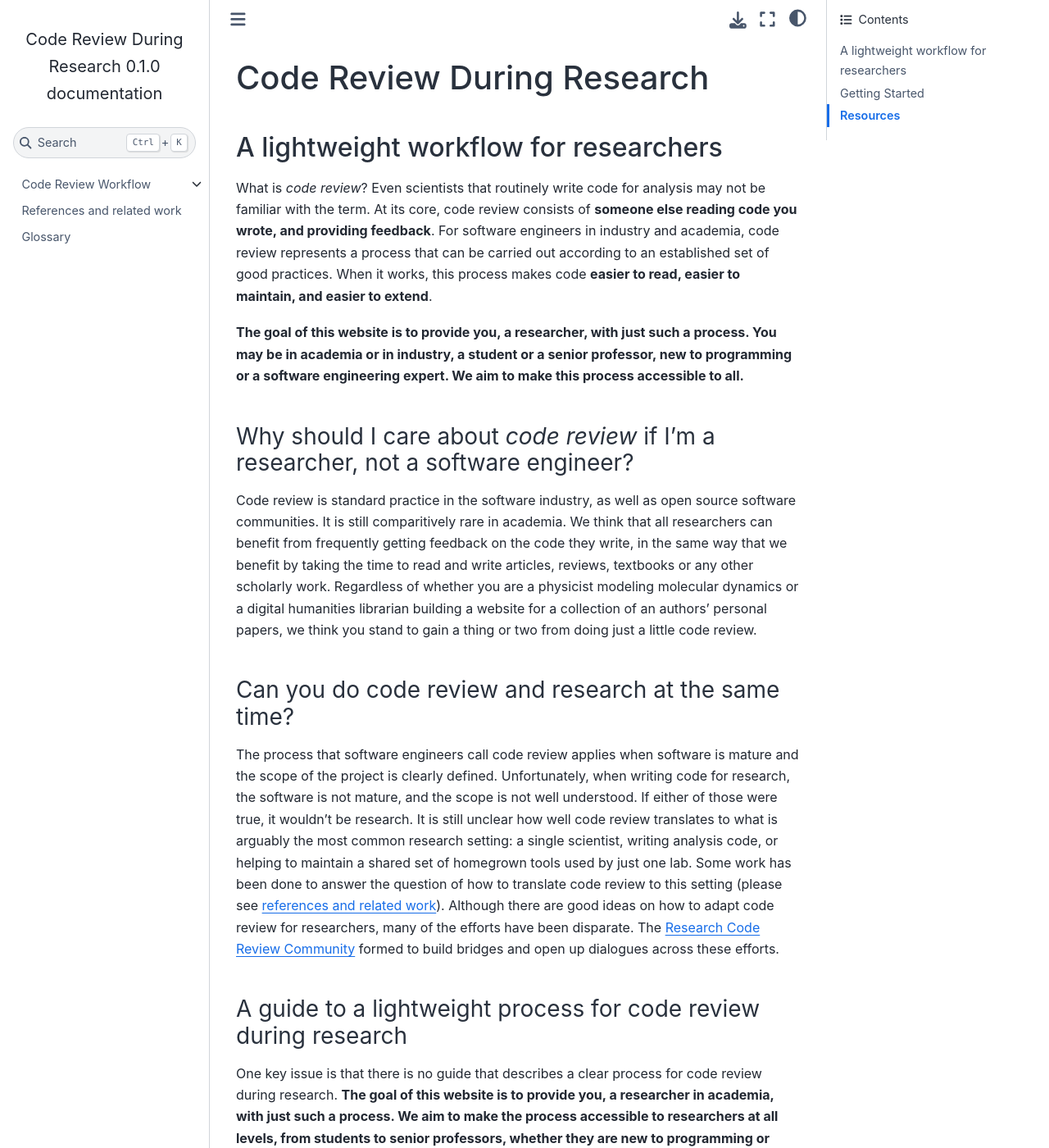
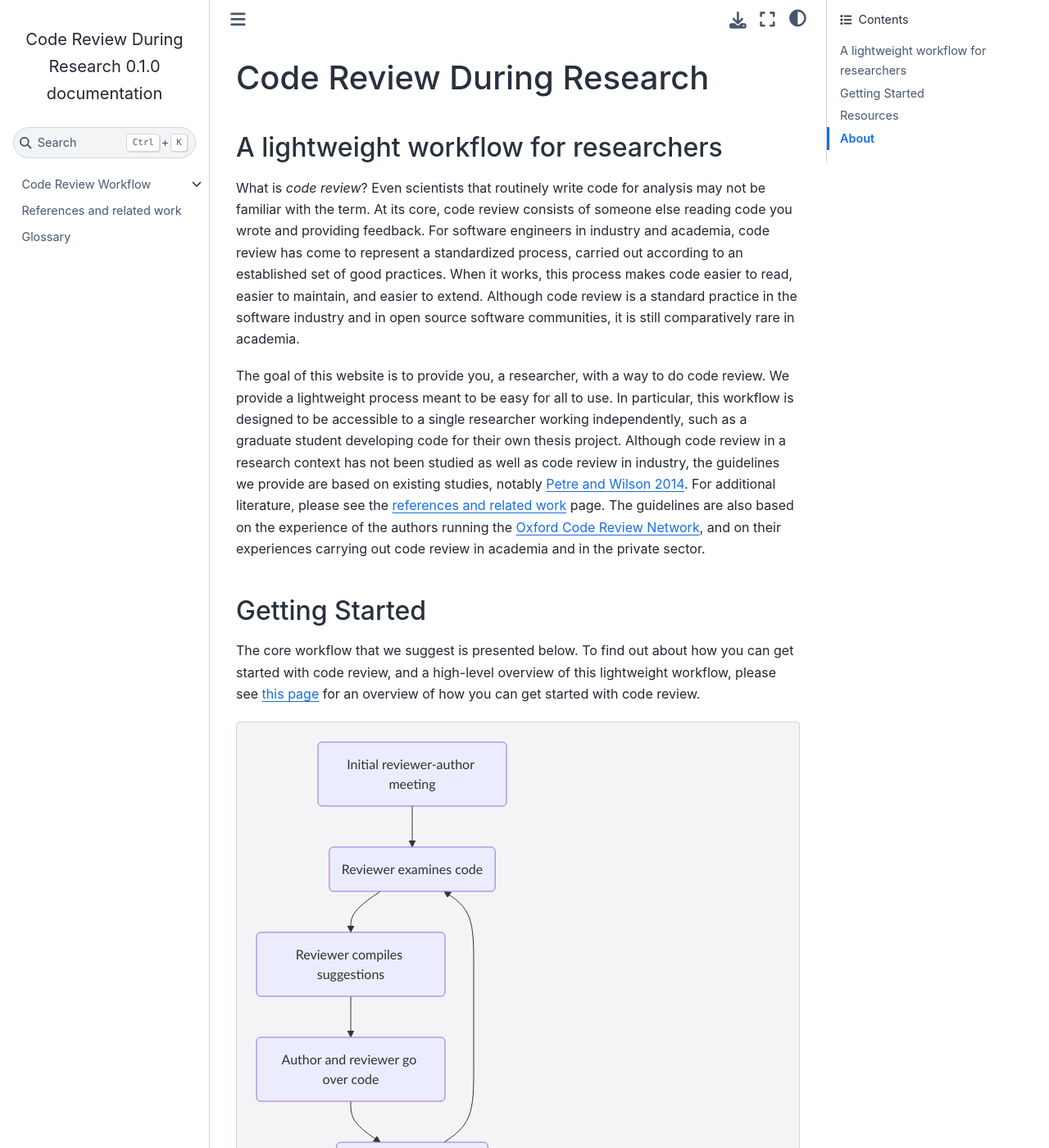
Before and after one commit to ResearchCodeReviewCommunity/dev-review, a Sphinx documentation site: the page built from docs/index.md, in a window 1280 px wide and 1400 px high. Shown: the whole window at 82% size. Built offline with Sphinx 7.4.7 and the Sphinx Book theme 1.1.4, drawn with Linux system fonts in a browser that asks for light colours; some of the changed text lies outside the part shown.

Commit message:
Revise again according to Thibault's outline

````diff
--- a/docs/index.md
+++ b/docs/index.md
@@ -5,76 +5,48 @@ What is *code review*?
 Even scientists that routinely write code for analysis
 may not be familiar with the term.
 At its core, code review consists of
-**someone else reading code you wrote,
-and providing feedback**.
+someone else reading code you wrote
+and providing feedback.
 For software engineers in industry and academia,
-code review represents a process
-that can be carried out according to an established set of good practices.
+code review has come to represent a standardized process,
+carried out according to an established set of good practices.
 When it works, this process makes code
-**easier to read, easier to maintain,
-and easier to extend**.
+easier to read, easier to maintain,
+and easier to extend.
+Although code review is a standard practice
+in the software industry and in open source software communities, it is still comparatively rare in academia.
 
-**The goal of this website is to provide you,
-a researcher, with just such a process.
-You may be in academia or in industry,
-a student or a senior professor,
-new to programming or a software engineering expert.
-We aim to make this process accessible to all.**
-
-### Why should I care about *code review* if I'm a researcher, not a software engineer?
-
-Code review is standard practice in the software industry, as well as
-open source software communities. It is still comparitively rare in academia.
-We think that all researchers can benefit
-from frequently getting feedback on the code they write,
-in the same way that we benefit by taking the time to
-read and write articles, reviews, textbooks or any other scholarly work.
-Regardless of whether you are a physicist modeling molecular dynamics
-or a digital humanities librarian building a website for a collection of an authors' personal papers,
-we think you stand to gain a thing or two
-from doing just a little code review.
-
-### Can you do code review and research at the same time?
-
-The process that software engineers call code review
-applies when software is mature and the scope of the project is clearly defined.
-Unfortunately, when writing code for research,
-the software is not mature, and the scope is not well understood.
-If either of those were true, it wouldn't be research.
-It is still unclear how well code review
-translates to what is arguably the most common research setting:
-a single scientist, writing analysis code,
-or helping to maintain a shared set of homegrown tools used by just one lab.
-Some work has been done to answer the question of how to translate code review to this setting
-(please see [references and related work](./refs-related.md)).
-Although there are good ideas on how to adapt code review for researchers,
-many of the efforts have been disparate.
-The [Research Code Review Community](https://github.com/ResearchCodeReviewCommunity)
-formed to build bridges and open up dialogues across these efforts.
-
-### A guide to a lightweight process for code review during research
-
-One key issue is that there is no guide that describes a
-clear process for code review during research.
-**The goal of this website is to provide you,
-a researcher in academia, with just such a process.
-We aim to make the process accessible to researchers at all levels,
-from students to senior professors,
-whether they are new to programming or software engineering experts.**
+The goal of this website is to provide you,
+a researcher, with a way to do code review.
+We provide a lightweight process
+meant to be easy for all to use.
+In particular, this workflow is designed
+to be accessible to
+a single researcher working
+independently, such as a graduate student
+developing code for their own thesis project.
+Although code review in a research context
+has not been studied as well as code review in industry,
+the guidelines we provide are based
+on existing studies,
+notably [Petre and Wilson 2014](https://arxiv.org/abs/1407.5648).
+For additional literature,
+please see the [references and related work](./refs-related.md) page.
+The guidelines are also based on the experience
+of the authors running
+the [Oxford Code Review Network](https://github.com/OxfordCodeReviewNet/forum),
+and on their experiences carrying out code review
+in academia and in the private sector.
 
 ## Getting Started
 
-From small data analysis scripts to large simulation software, **quality
-software is essential to quality research**.
-Whether you are an advanced programmer or a beginner, code
-reviews will greatly improve the quality of your software by giving
-you access to human feedback on your code and programming
-practices. Code reviews are also opportunities for **knowledge
-transfer**. Whether you participate as a reviewer or reviewee, code
-reviews are opportunities to learn from your colleagues ... or teach
-them a few tricks!
-
-Please see [this page](flowcharts/high-level)
+The core workflow that we suggest
+is presented below.
+To find out about how you can
+get started with code review,
+and a high-level overview of
+this lightweight workflow,
+please see [this page](flowcharts/high-level)
 for an overview of how you can get started with code review.
 
 ```{mermaid}
@@ -98,3 +70,9 @@ flowcharts/high-level
 refs-related
 glossary
 ```
+
+## About
+
+This site is one of the products of
+the [Research Code Review Community](https://github.com/ResearchCodeReviewCommunity),
+that formed to open up dialogues and build bridges across efforts to integrate code review into research.
````
